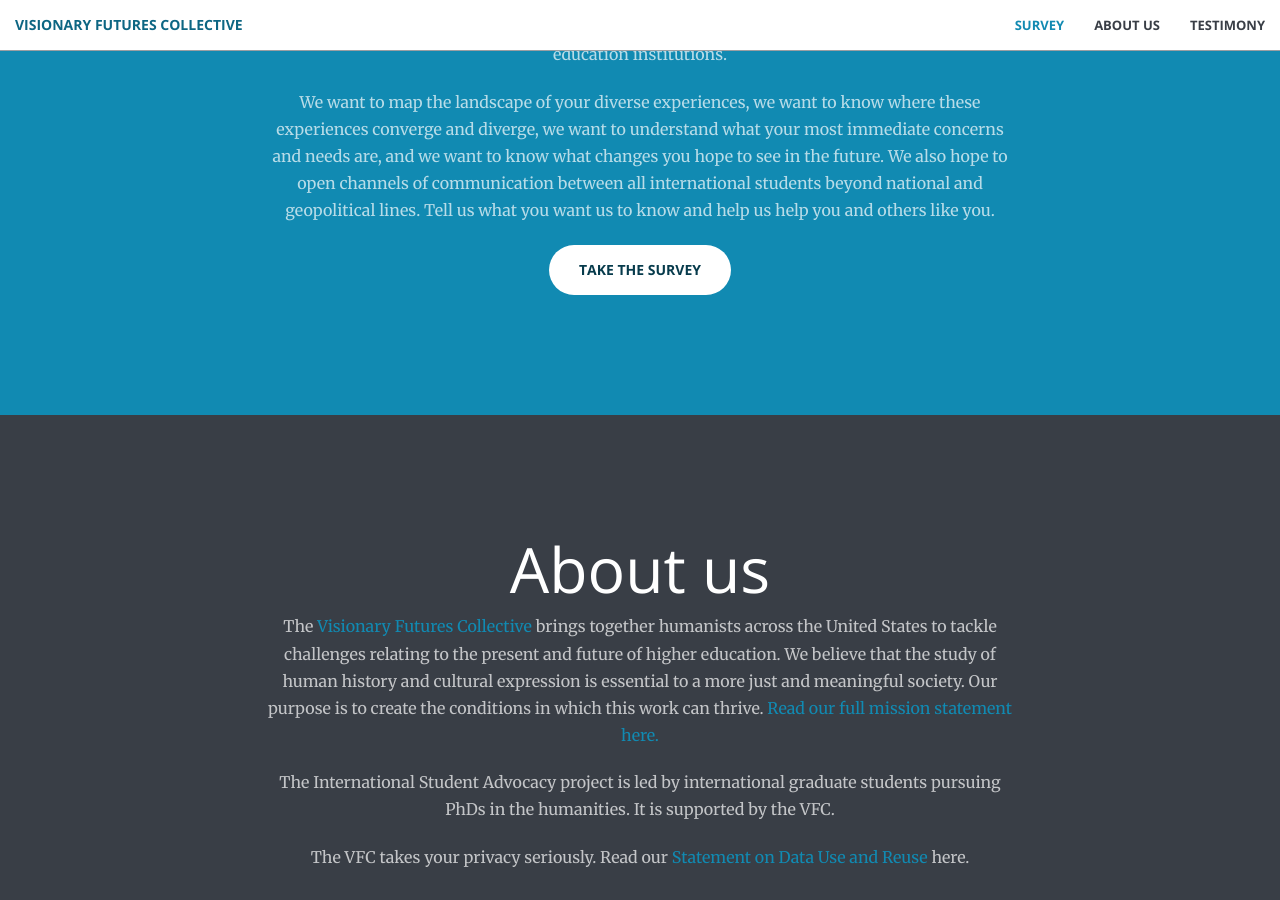
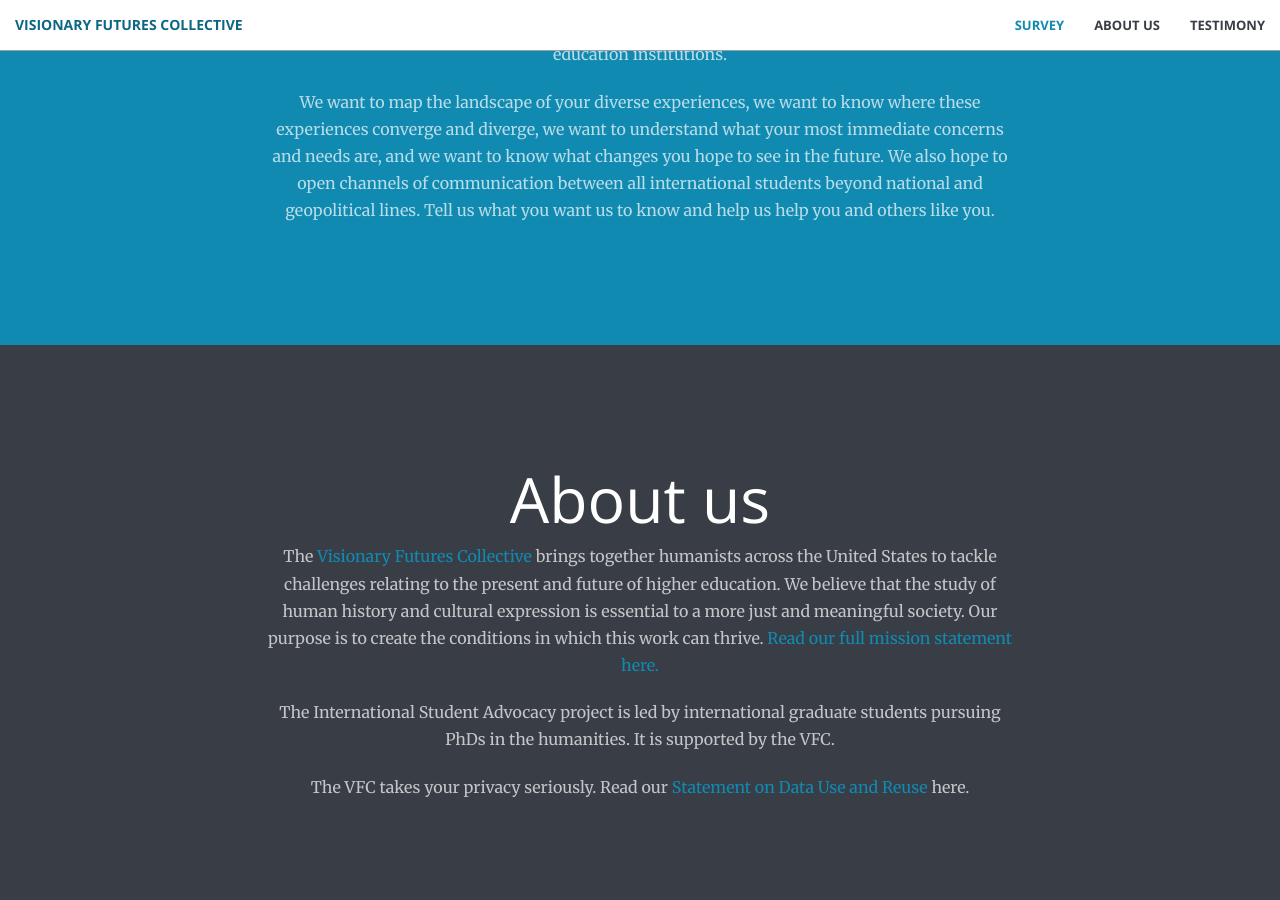
Before and after one commit to visionary-futures-collective/international-students, a Jekyll site: the page built from index.html, in a window 1280 px wide and 900 px high, scrolled down 2103 px. Built offline with Jekyll 4.4.1, drawn with Linux system fonts in a browser that asks for light colours.

Commit message:
i have no idea

```diff
--- a/_includes/knowledge-intro.html
+++ b/_includes/knowledge-intro.html
@@ -17,9 +17,6 @@
                 <p class="text-faded">
                   We want to map the landscape of your diverse experiences, we want to know where these experiences converge and diverge, we want to understand what your most immediate concerns and needs are, and we want to know what changes you hope to see in the future. We also hope to open channels of communication between all international students beyond national and geopolitical lines. Tell us what you want us to know and help us help you and others like you.
                 </p>
-                <p>
-                  <a href="https://docs.google.com/forms/d/e/1FAIpQLSeaeXW-EPkswSlUe5yLP-LrULdFttogwr2R_DlJWWa5iOJteA/viewform?fbzx=-2565945766701127848" class="btn btn-default btn-xl">Take the Survey</a>
-                </p>
             </div>
         </div>
         </div>
```
